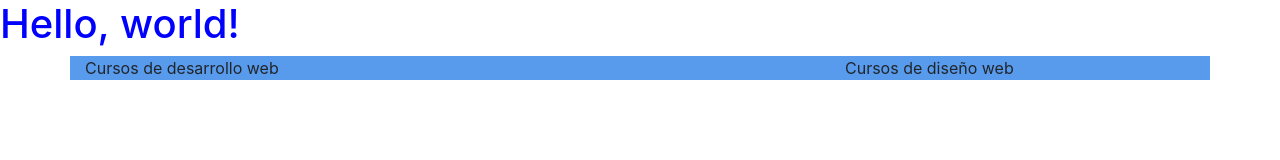
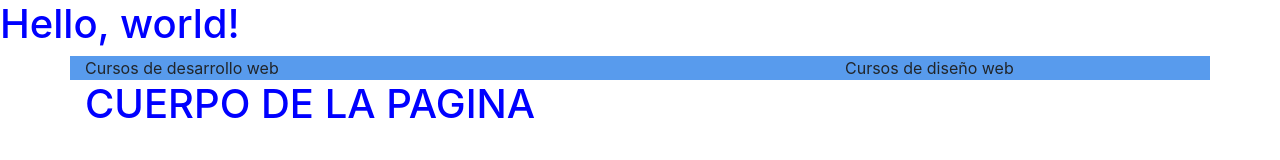
Before and after one commit to oilujc/ejercicio_bootstrap, a website: page index.html in a window 1280 px wide. Drawn offline with nearby package versions, Linux system fonts and the light colour scheme.

Commit message:
modificacion Angel

```diff
--- a/index.html
+++ b/index.html
@@ -29,6 +29,14 @@
         </div>
     </div>
 
+    <div class="container">
+        <div class="row">
+            <div class="col-12">
+                <H1>CUERPO DE LA PAGINA</H1>
+            </div>
+        </div>
+    </div>
+
     <!-- Optional JavaScript -->
     <!-- jQuery first, then Popper.js, then Bootstrap JS -->
     <script src="./node_modules/jquery/dist/jquery.min.js"></script>
```
